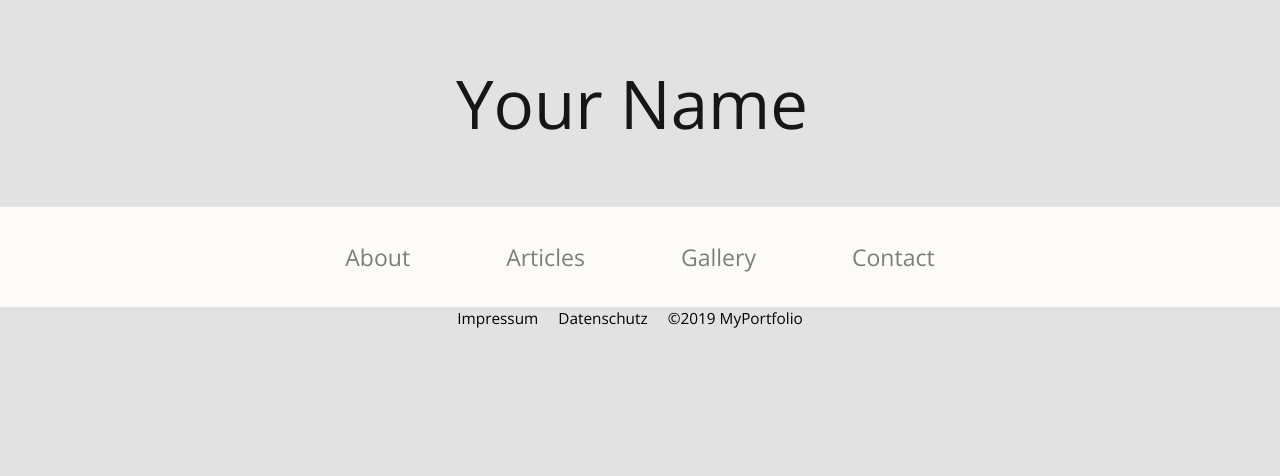
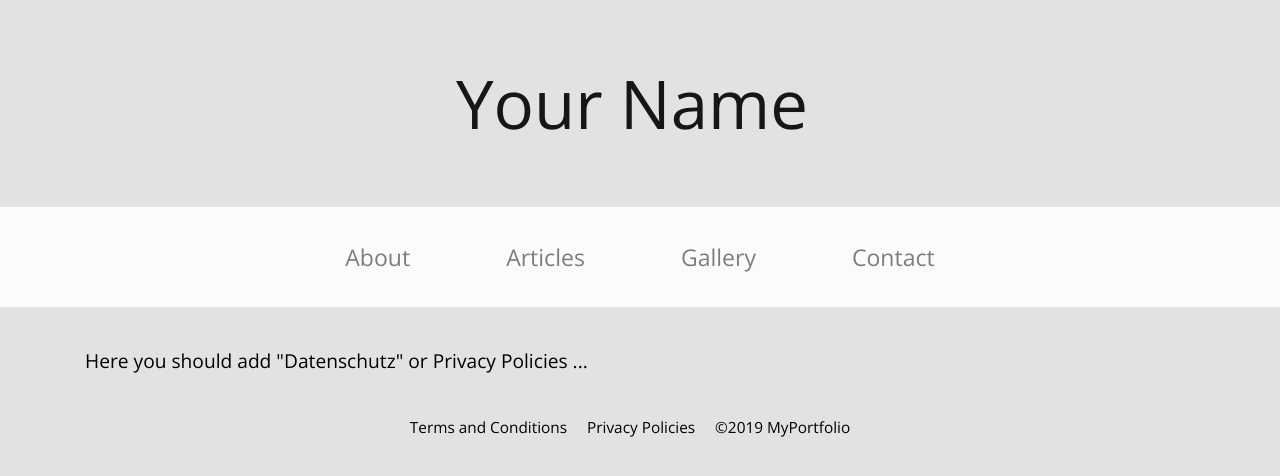
Before and after one commit to BitSchupser/portfolio_light, a Vue app: page /privacy in a window 1280 px wide. Shown: the top 476 px of the page. Built offline with nearby package versions, Linux system fonts and the light colour scheme.

Commit message:
added views+routes for terms/cond and privacy pol

```diff
--- a/src/App.vue
+++ b/src/App.vue
@@ -35,10 +35,10 @@
     <!-- Footer -->
     <ul class="nav justify-content-center">
       <li class="nav-item footer">
-        <a class="nav-link footer-link" href="#">Impressum</a>
+        <router-link to="/terms" class="nav-link footer-link">Terms and Conditions</router-link>
       </li>
       <li class="nav-item footer">
-        <a class="nav-link footer-link" href="#">Datenschutz</a>
+        <router-link to="/privacy" class="nav-link footer-link">Privacy Policies</router-link>
       </li>
       <li class="nav-item footer">
         &copy;2019 MyPortfolio
--- /dev/null
+++ b/src/components/Privacy.vue
@@ -0,0 +1,13 @@
+<template>
+    <div class="container">
+
+       Here you should add "Datenschutz" or Privacy Policies ...
+
+    </div>
+</template>
+
+
+<style scoped>  /* Privacy Policies Styles only */
+
+
+</style>
--- /dev/null
+++ b/src/components/Terms.vue
@@ -0,0 +1,13 @@
+<template>
+    <div class="container">
+
+       Here you should add "Impressum" or Terms and Conditions ...
+
+    </div>
+</template>
+
+
+<style scoped>  /* Terms-Conditions Styles only */
+
+
+</style>
--- a/src/main.js
+++ b/src/main.js
@@ -5,6 +5,8 @@ import Articles from './components/Articles.vue';
 import About from './components/About.vue';
 import Contact from './components/Contact.vue';
 import Gallery from './components/Gallery.vue';
+import Terms from './components/Terms.vue';
+import Privacy from './components/Privacy.vue';
 
 Vue.use(VueRouter);
 
@@ -15,6 +17,8 @@ const routes = [
   { path: '/articles', component: Articles},
   { path: '/gallery', component: Gallery},
   { path: '/contact', component: Contact},
+  { path: '/terms', component: Terms},
+  { path: '/privacy', component: Privacy},
 ];
 
 const router = new VueRouter({
```
